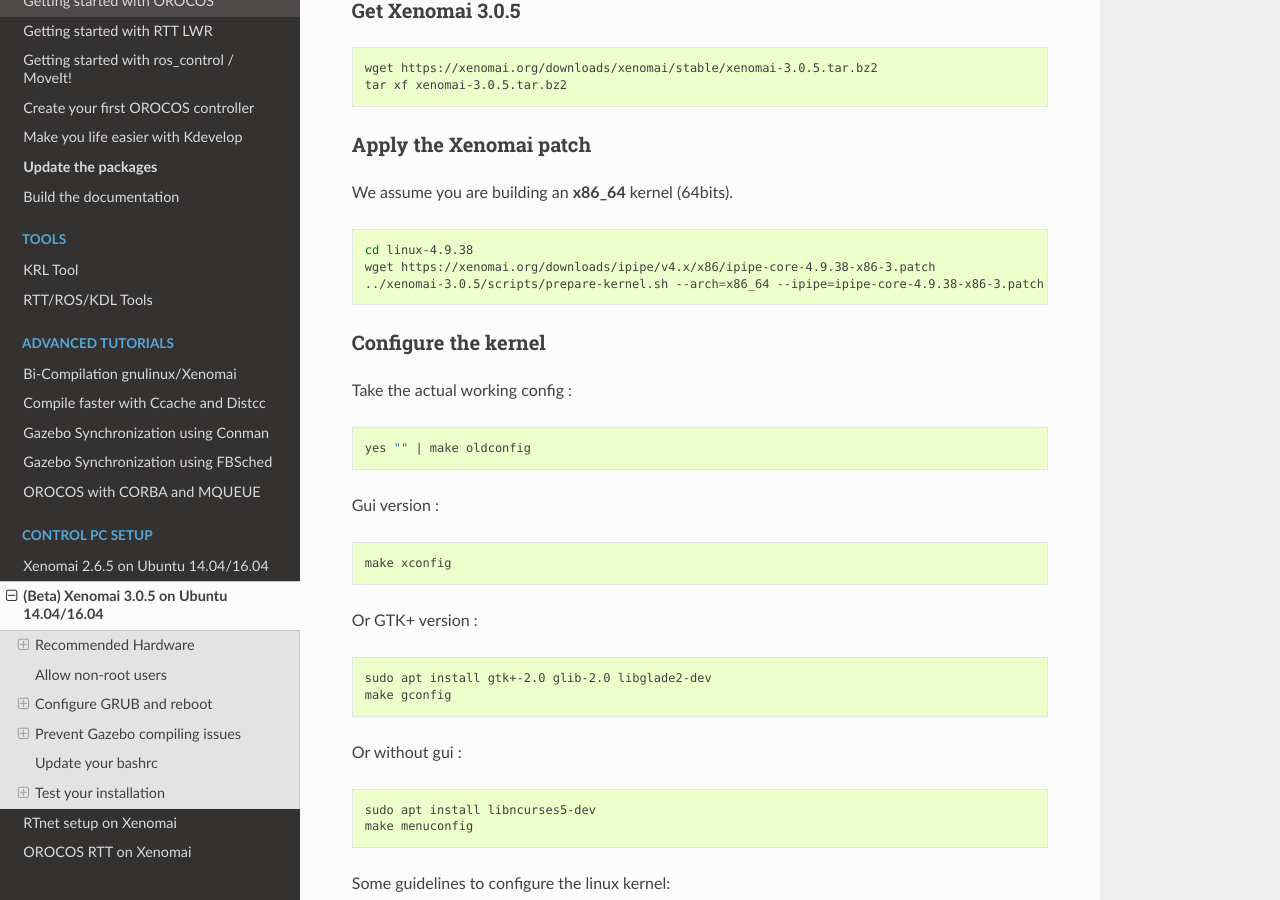
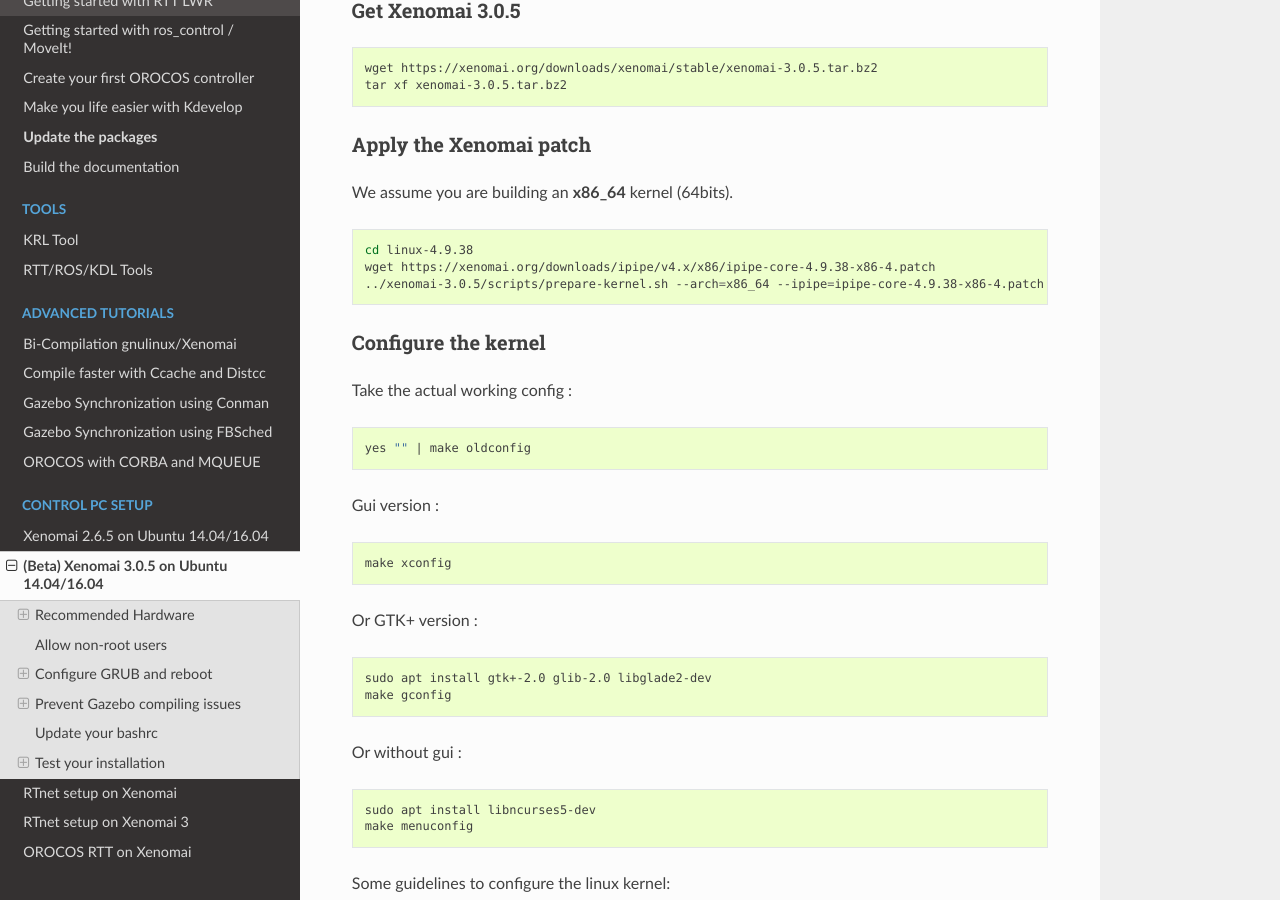
Before and after one commit to kuka-isir/rtt_lwr, a Sphinx documentation site: the page built from docs/source/rtpc/xenomai3.rst, in a window 1280 px wide and 900 px high, scrolled down 818 px. Built offline with Sphinx 7.4.7 and the Read the Docs theme 2.0.0, drawn with Linux system fonts in a browser that asks for light colours.

Commit message:
Fix two docs problems.

```diff
--- a/docs/source/index.rst
+++ b/docs/source/index.rst
@@ -81,4 +81,5 @@
     rtpc/xenomai
     rtpc/xenomai3
     rtpc/rtnet
+    rtpc/rtnet3
     rtpc/orocos-xenomai
--- a/docs/source/rtpc/xenomai3.rst
+++ b/docs/source/rtpc/xenomai3.rst
@@ -48,8 +48,8 @@
 .. code-block:: bash
 
   cd linux-4.9.38
-  wget https://xenomai.org/downloads/ipipe/v4.x/x86/ipipe-core-4.9.38-x86-3.patch
-  ../xenomai-3.0.5/scripts/prepare-kernel.sh --arch=x86_64 --ipipe=ipipe-core-4.9.38-x86-3.patch
+  wget https://xenomai.org/downloads/ipipe/v4.x/x86/ipipe-core-4.9.38-x86-4.patch
+  ../xenomai-3.0.5/scripts/prepare-kernel.sh --arch=x86_64 --ipipe=ipipe-core-4.9.38-x86-4.patch
 
 
 Configure the kernel
```
